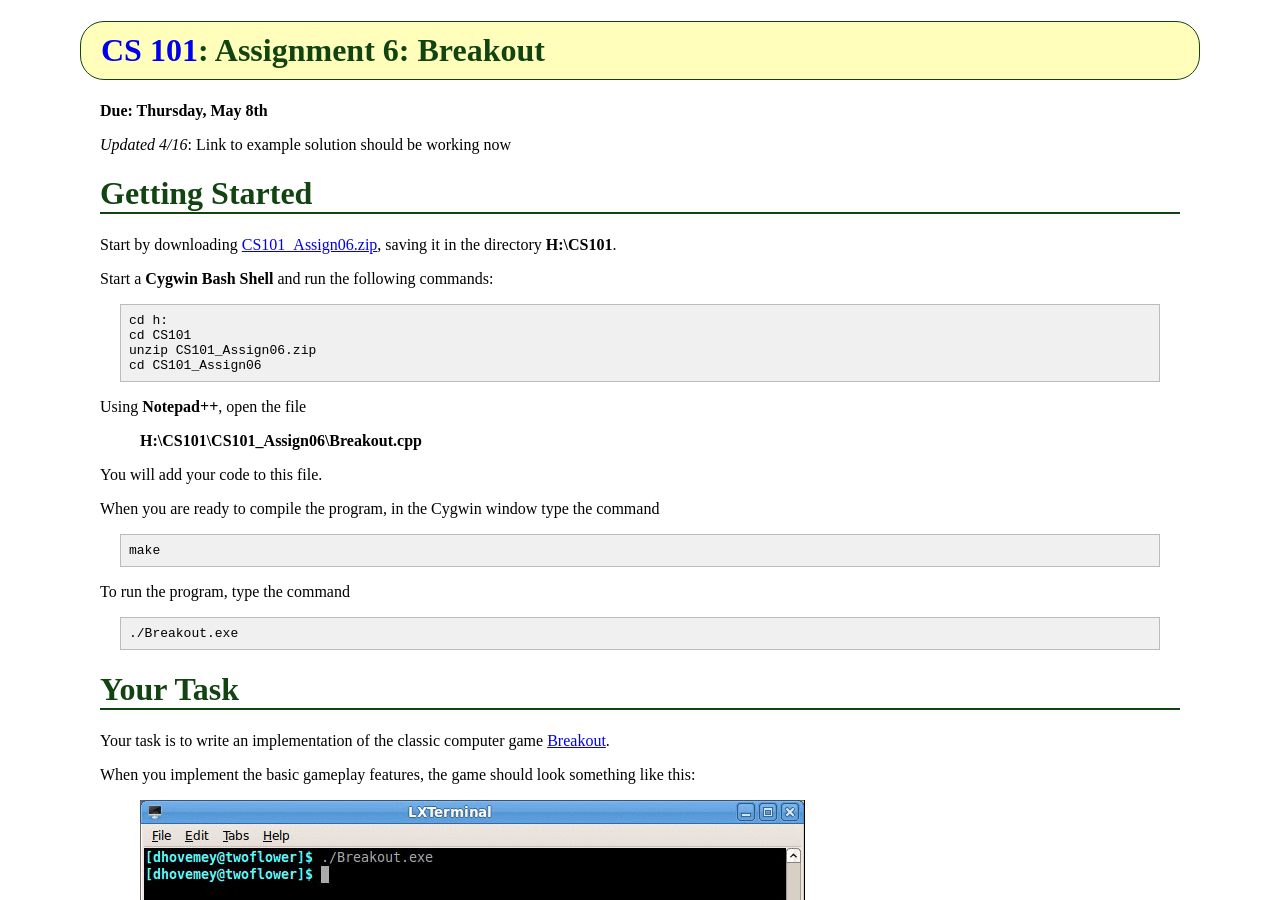
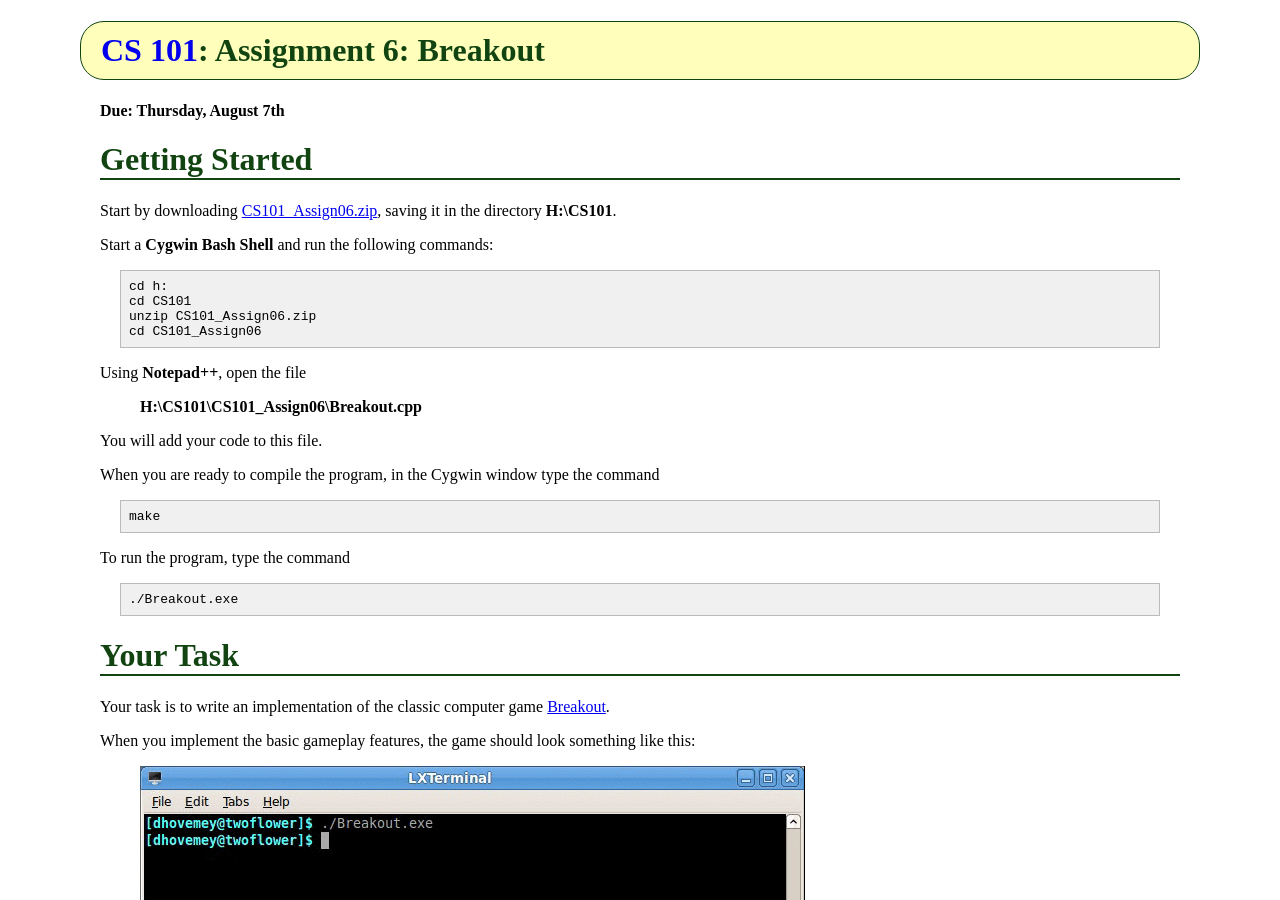
Before and after one commit to ycpcs/cs101-summer2014, a Jekyll site: the page built from assign/assign06.md, in a window 1280 px wide and 900 px high. Built offline with Jekyll 4.4.1, drawn with Linux system fonts in a browser that asks for light colours; Markdown is read by kramdown in place of the engine named in the settings.

Commit message:
a6: fix due date, add example soln

```diff
--- a/assign/assign06.md
+++ b/assign/assign06.md
@@ -3,9 +3,7 @@ layout: default
 title: "Assignment 6: Breakout"
 ---
 
-**Due: Thursday, May 8th**
-
-*Updated 4/16*: Link to example solution should be working now
+**Due: Thursday, August 7th**
 
 Getting Started
 ===============
```
Also changed, not shown: 1 other file.
